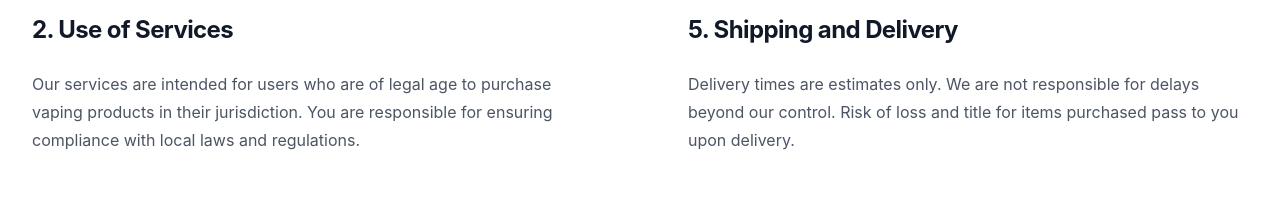
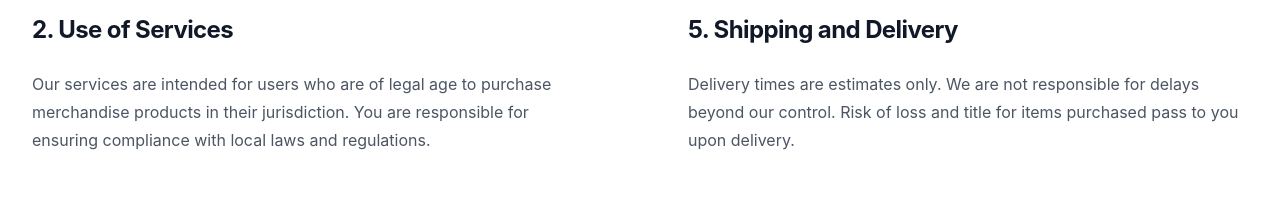
Before and after one commit to Mikehooper1/Ecommerce, a React (Create React App) app: page /terms in a window 1280 px wide. Shown: the part 538-735 px from the top of the page. Built offline with nearby package versions, Linux system fonts and the light colour scheme; no server answers.

Commit message:
Update Terms.js

```diff
--- a/src/pages/Terms.js
+++ b/src/pages/Terms.js
@@ -20,7 +20,7 @@ export default function Terms() {
 
               <h2 className="mt-10 text-2xl font-bold tracking-tight text-gray-900">2. Use of Services</h2>
               <p className="mt-6 text-base leading-7 text-gray-600">
-                Our services are intended for users who are of legal age to purchase vaping products in their jurisdiction. You are responsible for ensuring compliance with local laws and regulations.
+                Our services are intended for users who are of legal age to purchase merchandise products in their jurisdiction. You are responsible for ensuring compliance with local laws and regulations.
               </p>
 
               <h2 className="mt-10 text-2xl font-bold tracking-tight text-gray-900">3. Product Information</h2>
```
